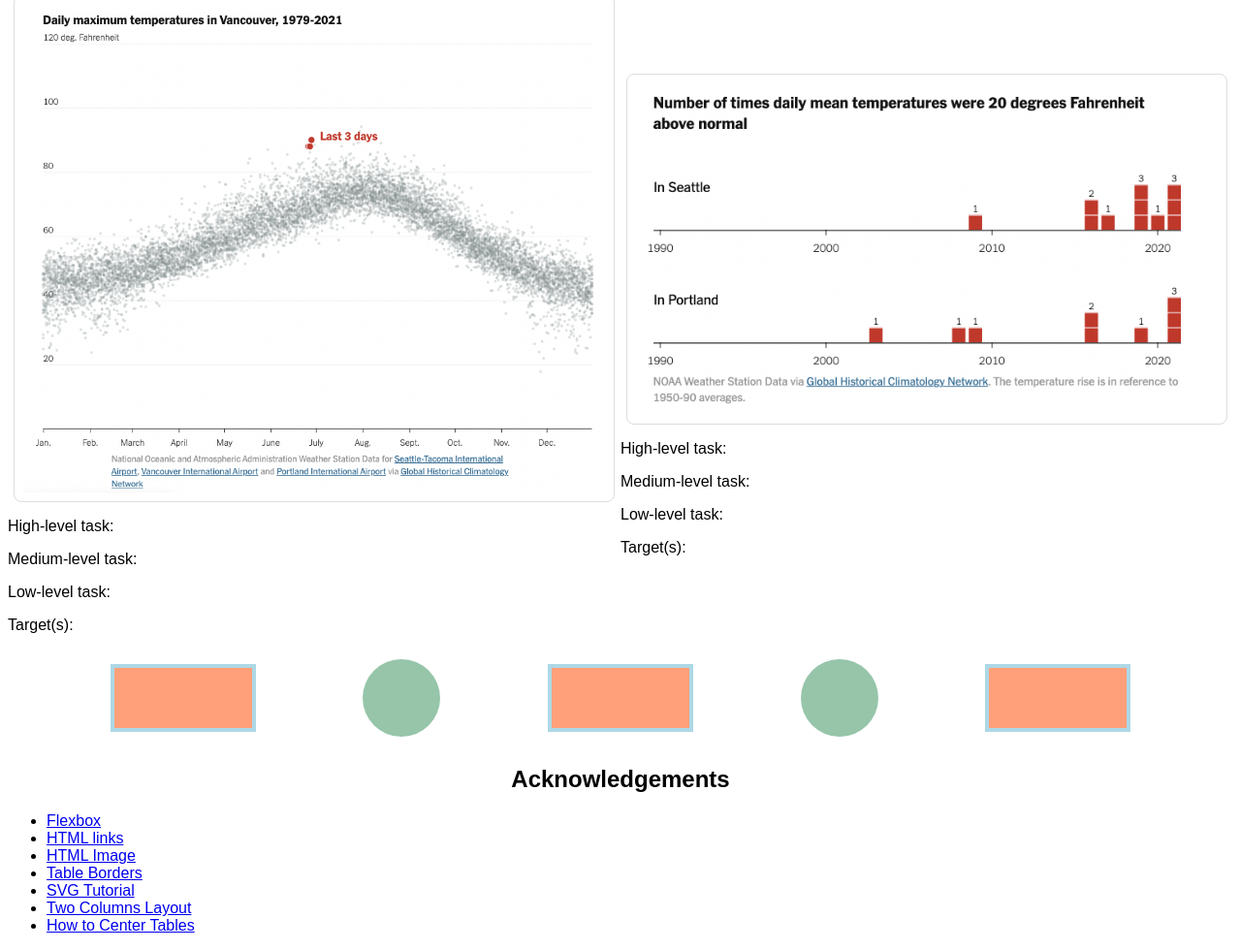
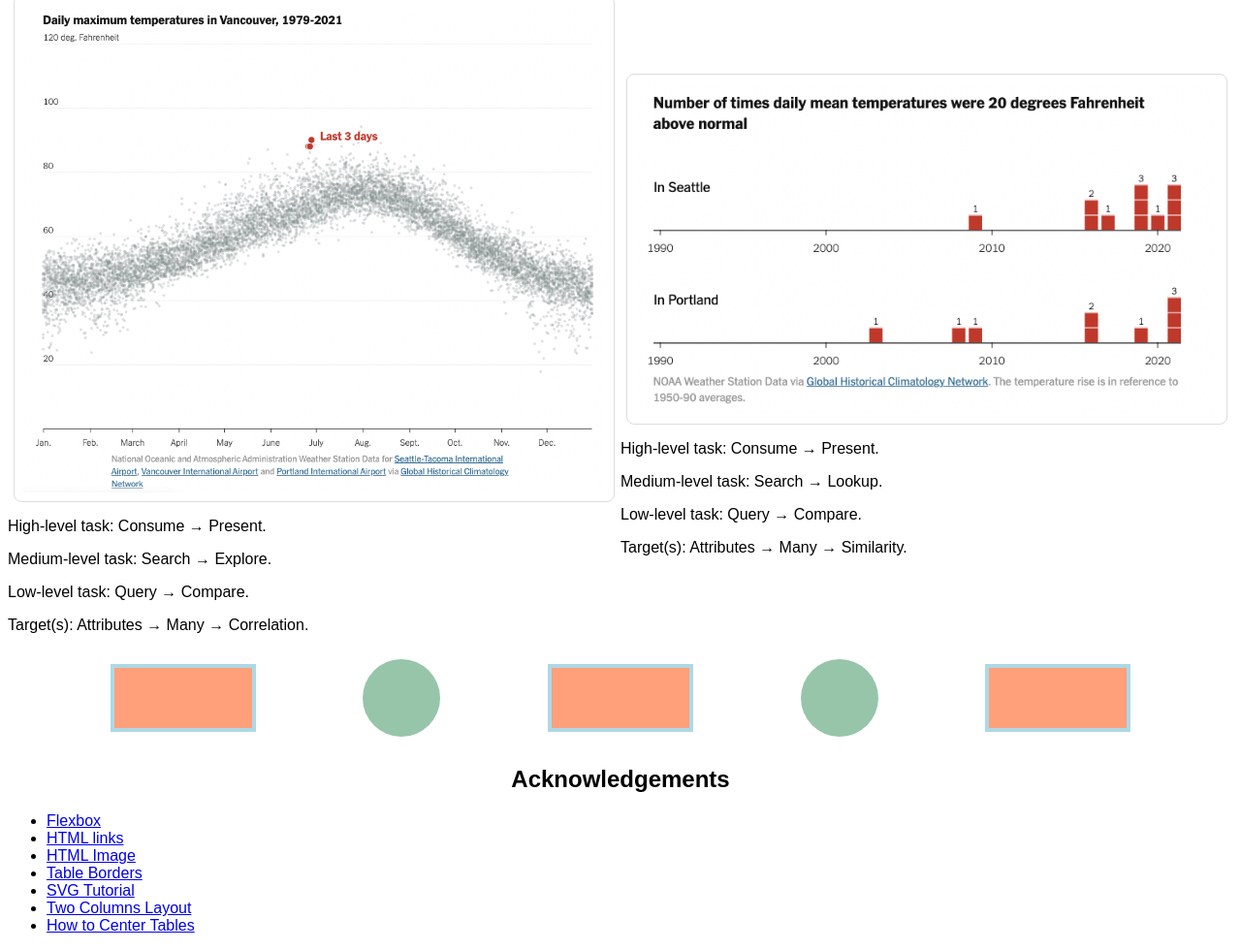
Before and after one commit to DS4200-S23-Class/hw-02-rj, a plain HTML site: page index.html in a window 1280 px wide. Shown: the part 927-1907 px from the top of the page at 97% size. Drawn offline with Linux system fonts and the light colour scheme.

Commit message:
answer of the task abstra (incomplete))

```diff
--- a/index.html
+++ b/index.html
@@ -114,19 +114,27 @@
             <!-- create the left column with vis1 -->
             <div class='left'>
                 <img src="img\vis1.png" alt="Daily maximum temperatures in Vancouver">
-                <p>High-level task:</p>
-                <p>Medium-level task:</p>
-                <p>Low-level task:</p>
-                <p>Target(s):</p>
+                <p>High-level task: Consume &rarr; Present.
+                </p>
+                <p>Medium-level task: Search &rarr; Explore.
+                </p>
+                <p>Low-level task: Query &rarr; Compare.
+                </p>
+                <p>Target(s): Attributes &rarr; Many &rarr; Correlation.
+                </p>
             </div>
 
             <!-- create the right column with vis2 -->
             <div class='right'>
                 <img src="img\vis2.png" alt="Number of times daily mean temperatures were 20 degrees Fahrenheit above normal">
-                <p>High-level task:</p>
-                <p>Medium-level task:</p>
-                <p>Low-level task:</p>
-                <p>Target(s):</p>
+                <p>High-level task: Consume &rarr; Present.
+                </p>
+                <p>Medium-level task: Search &rarr; Lookup.
+                </p>
+                <p>Low-level task: Query &rarr; Compare.
+                </p>
+                <p>Target(s): Attributes &rarr; Many &rarr; Similarity.
+                </p>
             </div>
 
         </div>
```
